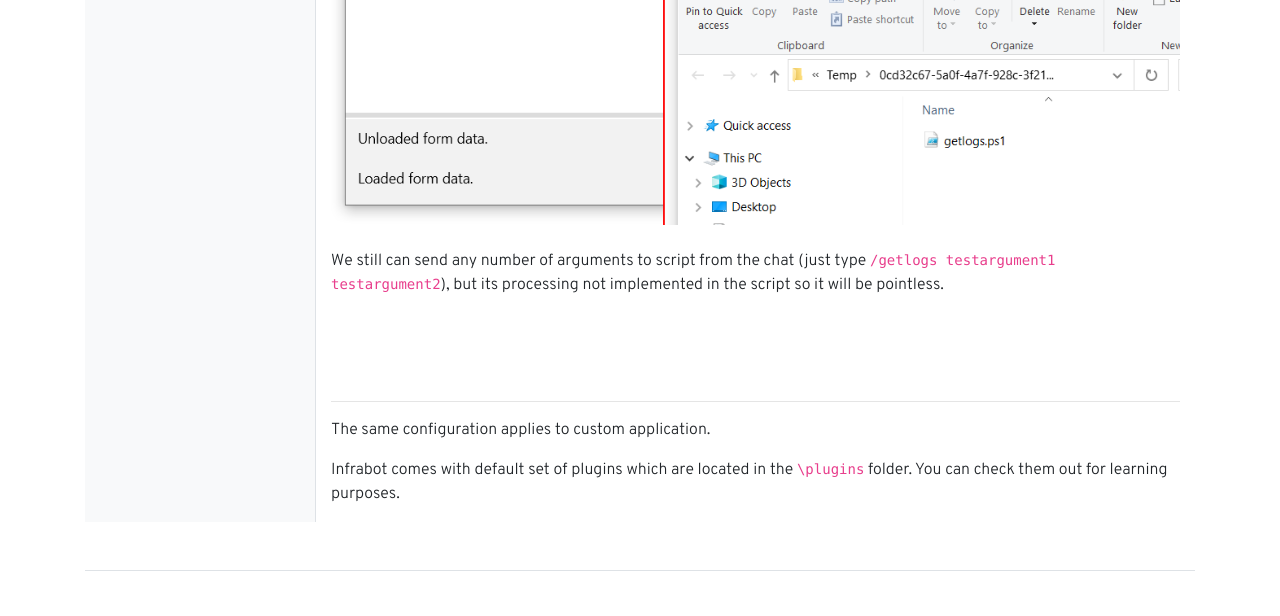
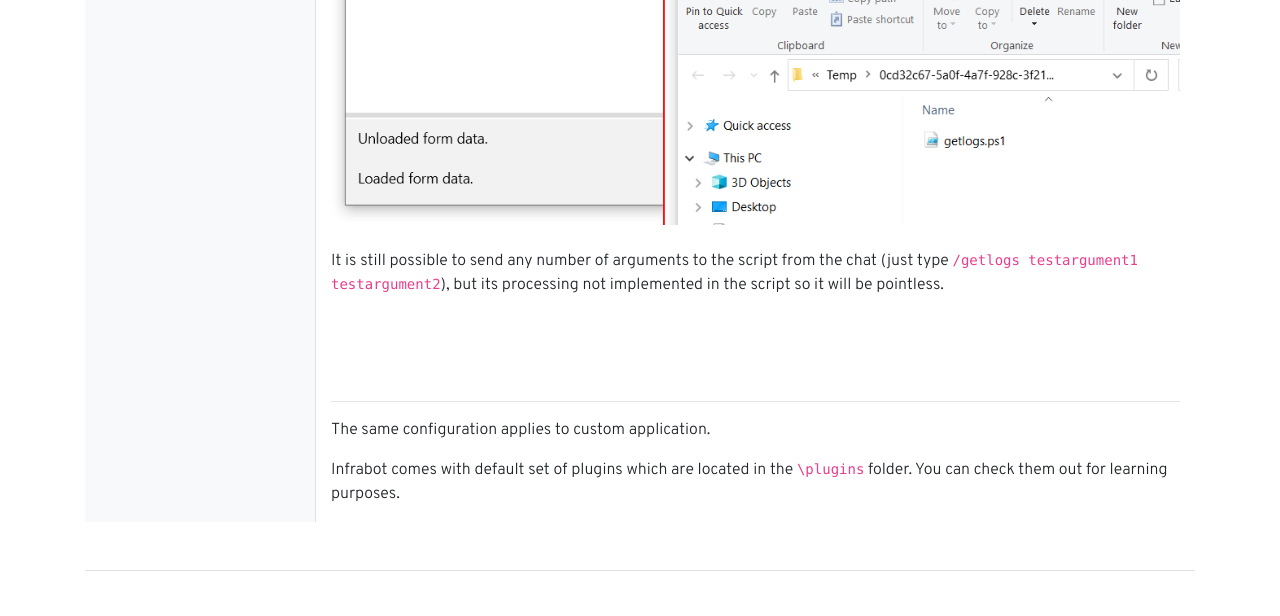
Before and after one commit to infrabot-io/infrabot-io.github.io, a plain HTML site: page documentation/examplescripts.html in a window 1280 px wide. Shown: the part 6999-7615 px from the top of the page. Drawn offline with Linux system fonts and the light colour scheme.

Commit message:
Update examplescripts.html

```diff
--- a/documentation/examplescripts.html
+++ b/documentation/examplescripts.html
@@ -165,7 +165,7 @@ Write-Host $Data
                     <img class="img-fluid" src="../img/documentation/examplescripts/example2_3.png">
                     <img class="img-fluid" src="../img/documentation/examplescripts/example2_4.png">
                     <br><br>
-                    <p>We still can send any number of arguments to script from the chat (just type
+                    <p>It is still possible to send any number of arguments to the script from the chat (just type
                         <code>/getlogs testargument1 testargument2</code>), but its processing
                         not implemented in the script so it will be pointless.
                     </p>
```
